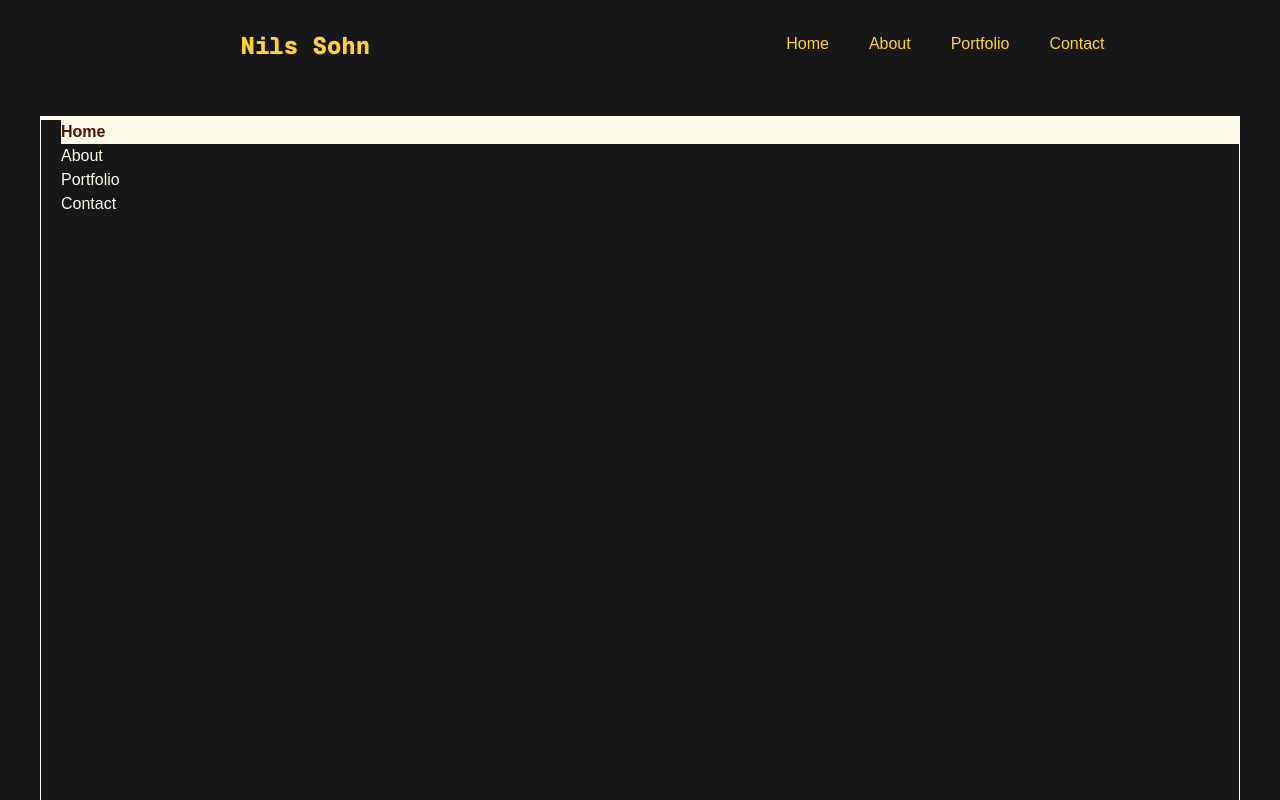
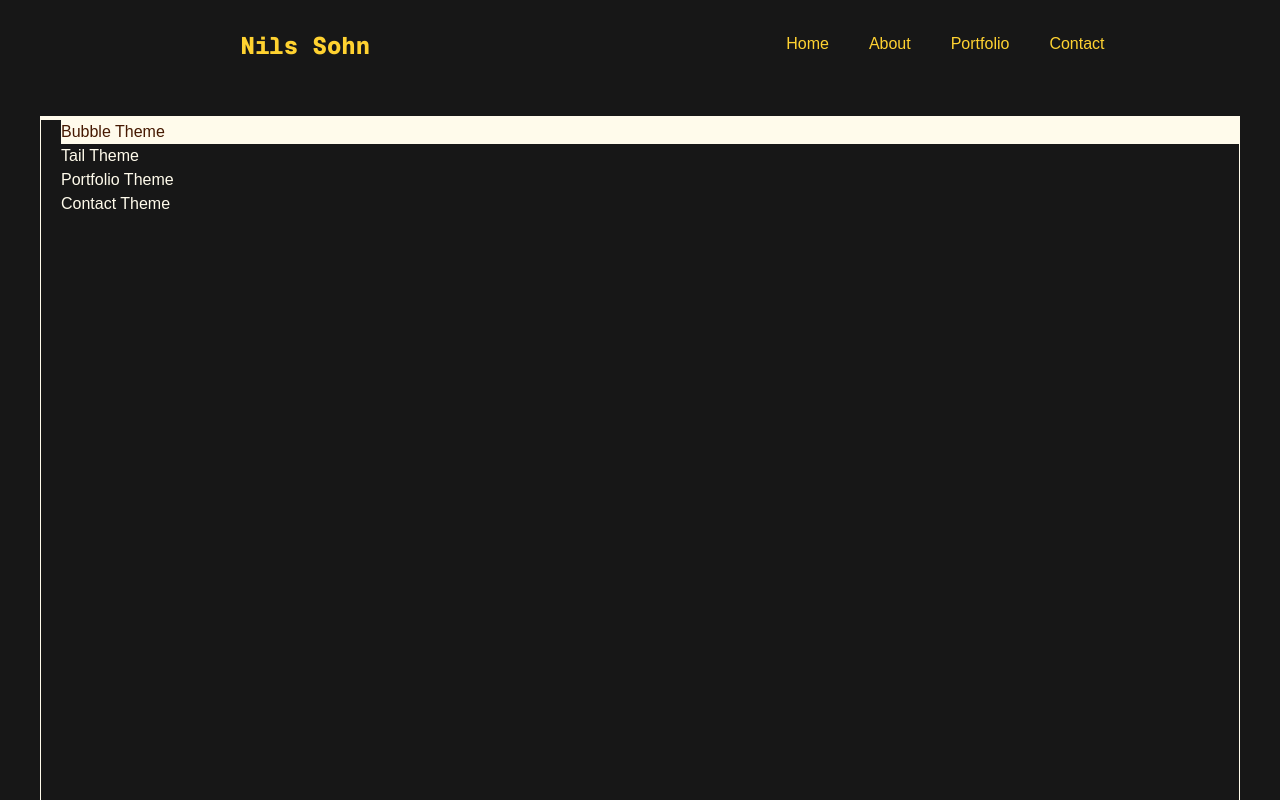
Before and after one commit to sohndotcloud/epub-online, a Next.js app: page / in a window 1280 px wide. Shown: the top 800 px of the page. Built offline with nearby package versions, Linux system fonts and the light colour scheme.

Commit message:
Added options for menu to do different feature updates in the home page

```diff
--- a/app/components/ProgramMenu.tsx
+++ b/app/components/ProgramMenu.tsx
@@ -1,15 +1,21 @@
-import React from 'react'
+import React, {useState} from 'react'
 
 const ProgramMenu = () => {
 
-  return (
+    const menuItems = [ "Bubble Theme", "Tail Theme", "Portfolio Theme", "Contact Theme"];
+    const [selectedIndex, setSelectedIndex] = useState(0);
+
+    return (
     <div id="menu" className="pl-5">
-        <div id="home" className="bg-amber-50 text-amber-950 font-extrabold">Home</div>
-        <div id="about">About</div>
-        <div id="portfolio">Portfolio</div>
-        <div id="contact">Contact</div>
+        {menuItems.map((item, index) => (
+            <div
+                key={index}
+                className={`${selectedIndex === index ? 'bg-amber-50 text-amber-950' : ''}`} onClick={() => setSelectedIndex(index)} >
+                    {item}
+                    </div>
+        ))}
     </div>
-  )
+    )
 }
 
 export default ProgramMenu
--- a/app/globals.css
+++ b/app/globals.css
@@ -23,3 +23,7 @@ body {
 ul li {
   @apply mx-5
 }
+
+.selected {
+
+}
```
